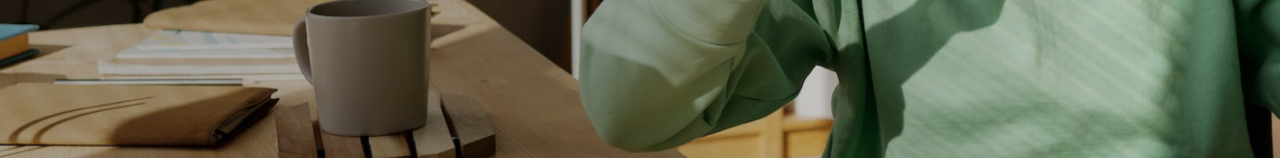
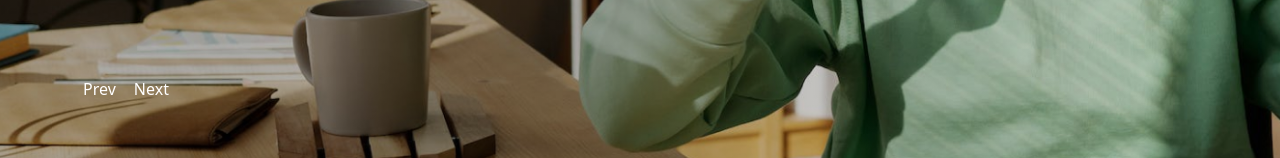
Before and after one commit to RioBoy/slideshow-framer-motion, a Next.js app: page / in a window 1280 px wide. Shown: the part 642-800 px from the top of the page. Built offline with nearby package versions, Linux system fonts and the light colour scheme.

Commit message:
add button next & prev

```diff
--- a/pages/index.js
+++ b/pages/index.js
@@ -35,11 +35,18 @@ const dataCarousel = [
 ];
 
 const Home = () => {
+  const _handleNext = () => {};
+
+  const _handlePrev = () => {};
+
   return (
     <section className="section-head-of-page">
       {dataCarousel.map((vm, idx) => {
         return (
-          <div className="carousel-container" key={idx}>
+          <div
+            className={'carousel-container' + (idx === 0 ? ' current' : '')}
+            key={idx}
+          >
             <img
               src={vm.image.thumbnail}
               alt={vm.title}
@@ -69,6 +76,24 @@ const Home = () => {
           </div>
         );
       })}
+
+      <div className="container">
+        <div className="carousel-control">
+          <button
+            className="btn btn-transparent text-white px-0"
+            onClick={_handlePrev}
+          >
+            Prev
+          </button>
+
+          <button
+            className="btn btn-transparent text-white px-0"
+            onClick={_handleNext}
+          >
+            Next
+          </button>
+        </div>
+      </div>
     </section>
   );
 };
--- a/styles/theme.scss
+++ b/styles/theme.scss
@@ -2,8 +2,11 @@
 @import '_utilities-custom';
 @import '~bootstrap/scss/bootstrap';
 
+.section-head-of-page {
+  position: relative;
+
   .carousel-container {
-  position: relative;
+    display: none;
 
     .carousel-image {
       width: 100%;
@@ -48,4 +51,16 @@
       background: linear-gradient(90deg, #000 47.4%, rgba(0, 0, 0, 0) 96.1%);
       opacity: 0.3;
     }
+
+    &.current {
+      display: block;
     }
+  }
+
+  .carousel-control {
+    position: absolute;
+    bottom: 50px;
+    display: flex;
+    gap: 1rem;
+  }
+}
```
Lines whose indentation alone changed are shown as unchanged.
